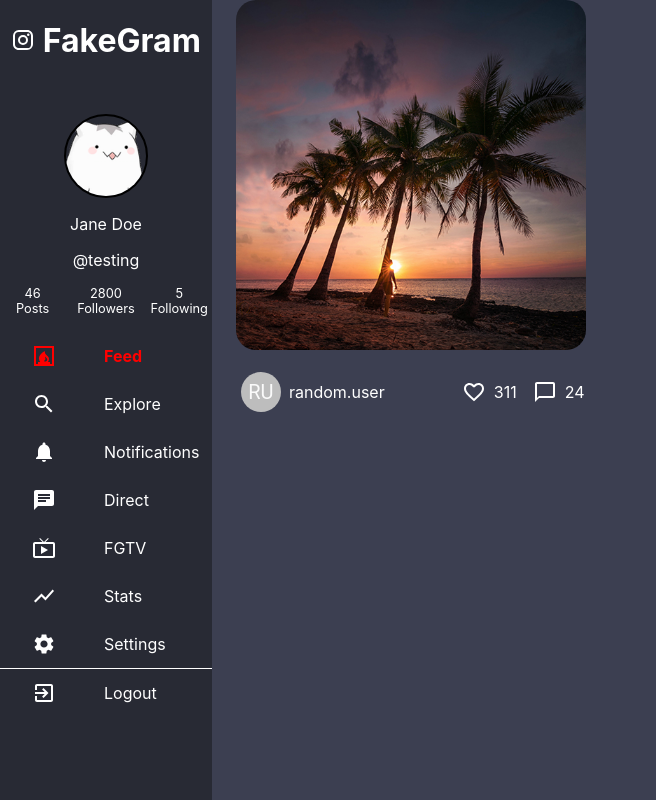
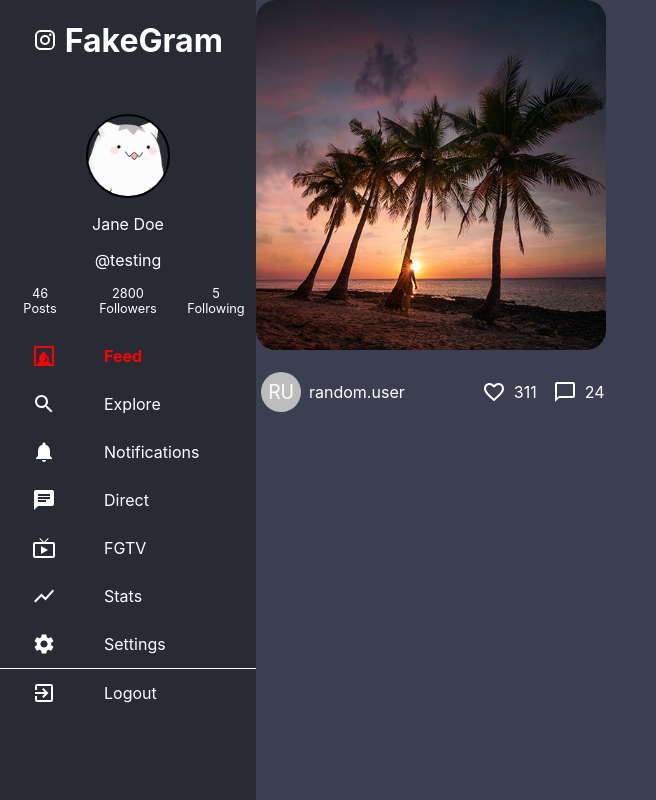
Before and after one commit to JNoris/social-media-react-app, a React (Create React App) app in the folder social-media-react-app/: page / in a window 1280 px wide. Shown: the whole page, without its empty margins (0-656 px from the left). Built offline with nearby package versions, Linux system fonts and the light colour scheme.

Commit message:
fixed display on sidenav

```diff
--- a/social-media-react-app/src/App.js
+++ b/social-media-react-app/src/App.js
@@ -1,17 +1,23 @@
-import { Route } from 'react-router';
-import { Layout } from './components/Layout/Layout';
+import { Route, Router, Switch } from 'react-router';
 import Home from './components/Home/Home';
 import Profile from './components/Profile/Profile';
 import SignUp from './components/Login/SignUp';
 import SignInSide from './components/Login/SignInSide';
+import SideNav from './components/SideNav/SideNav';
+import { Flex } from './App.styles';
 function App() {
   return (
-    <Layout>
-      <Route exact path='/' component = {Home}/>
-      <Route path='/profile' component = {Profile}/>
-      <Route path='/registration' component = {SignUp}/>
-      <Route path='/signin' component = {SignInSide}/>
-    </Layout>
+    <>
+      <Switch>
+        <Route exact path='/registration' component={SignUp} />
+        <Route exact path='/signin' component={SignInSide} />
+        <Flex>
+          <SideNav />
+          <Route exact path='/' component={Home} />
+          <Route exact path='/profile' component={Profile} />
+        </Flex>
+      </Switch>
+    </>
   );
 }
 
--- /dev/null
+++ b/social-media-react-app/src/App.styles.js
@@ -0,0 +1,5 @@
+import styled from 'styled-components'
+
+export const Flex = styled.div`
+    display:flex;
+`;
--- a/social-media-react-app/src/components/Layout/Layout.js
+++ /dev/null
@@ -1,19 +0,0 @@
-import React, { Component } from 'react';
-import { Container } from '@material-ui/core';
-import SideNav from '../SideNav/SideNav';
-import { Wrapper } from './Layout.styles';
-
-export class Layout extends Component {
-  static displayName = Layout.name;
-
-  render () {
-    return (
-      <Wrapper>
-        <SideNav />
-        <Container>
-          {this.props.children}
-        </Container>
-      </Wrapper>
-    );
-  }
-}
--- a/social-media-react-app/src/components/Layout/Layout.styles.js
+++ /dev/null
@@ -1,5 +0,0 @@
-import styled from 'styled-components';
-
-export const Wrapper = styled.div`
-    display:flex;
-`;
```
